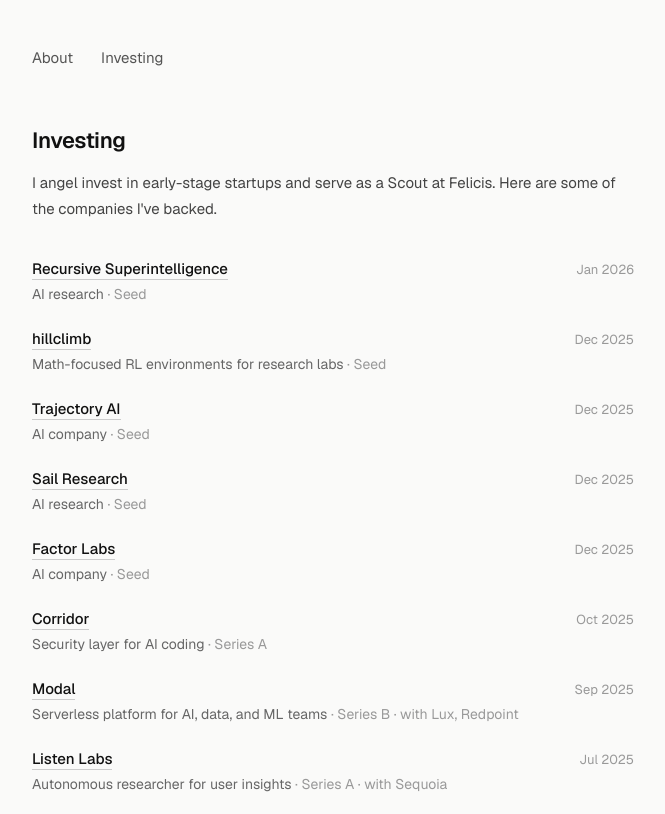
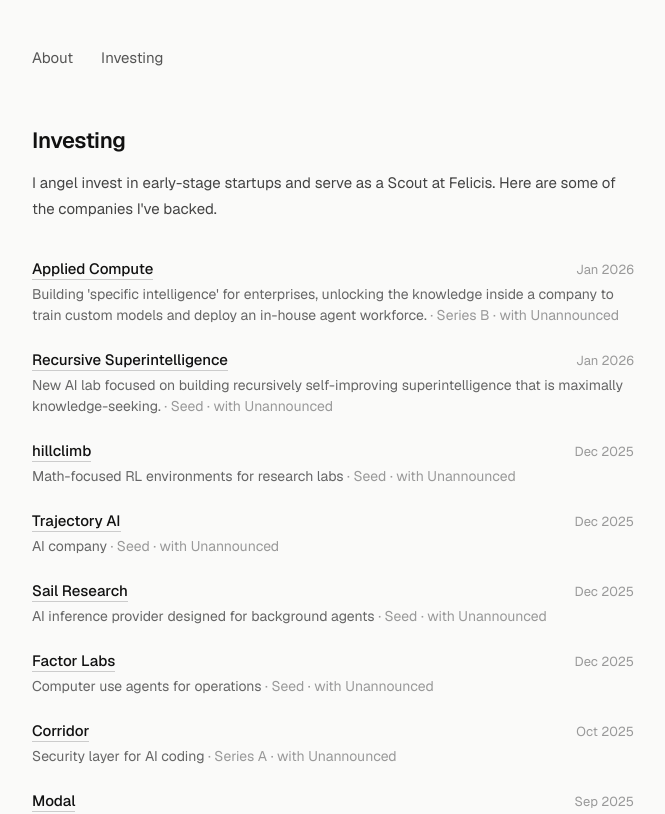
Before and after one commit to levensti/personal-site, a Next.js app: page /investing in a window 1280 px wide. Shown: the top 814 px of the page, without its empty margins (307-972 px from the left). Built offline with nearby package versions, Linux system fonts and the light colour scheme.

Commit message:
Fix websites

```diff
--- a/app/investing/page.tsx
+++ b/app/investing/page.tsx
@@ -2,38 +2,51 @@
 
 const investments = [
   {
+    company: "Applied Compute",
+    url: "https://appliedcompute.com",
+    description: "Building 'specific intelligence' for enterprises, unlocking the knowledge inside a company to train custom models and deploy an in-house agent workforce.",
+    stage: "Series B",
+    coInvestors: "Unannounced",
+    date: "Jan 2026",
+  },
+  {
     company: "Recursive Superintelligence",
-    url: "https://www.recursivesuperintelligence.ai",
-    description: "AI research",
+    url: "https://www.recursive.com",
+    description: "New AI lab focused on building recursively self-improving superintelligence that is maximally knowledge-seeking.",
     stage: "Seed",
+    coInvestors: "Unannounced",
     date: "Jan 2026",
   },
   {
     company: "hillclimb",
-    url: "https://hillclimb.ai",
+    url: "https://hillclimb.com",
     description: "Math-focused RL environments for research labs",
     stage: "Seed",
+    coInvestors: "Unannounced",
     date: "Dec 2025",
   },
   {
     company: "Trajectory AI",
-    url: "https://trajectoryai.com",
+    url: "https://trajectory.ai",
     description: "AI company",
     stage: "Seed",
+    coInvestors: "Unannounced",
     date: "Dec 2025",
   },
   {
     company: "Sail Research",
-    url: "https://sail.dev",
-    description: "AI research",
+    url: "https://www.sailresearch.com/",
+    description: "AI inference provider designed for background agents",
     stage: "Seed",
+    coInvestors: "Unannounced",
     date: "Dec 2025",
   },
   {
     company: "Factor Labs",
-    url: "https://factorlabs.ai",
-    description: "AI company",
+    url: "https://factor-labs.com",
+    description: "Computer use agents for operations",
     stage: "Seed",
+    coInvestors: "Unannounced",
     date: "Dec 2025",
   },
   {
@@ -41,6 +54,7 @@
     url: "https://corridor.dev",
     description: "Security layer for AI coding",
     stage: "Series A",
+    coInvestors: "Unannounced",
     date: "Oct 2025",
   },
   {
@@ -64,6 +78,7 @@
     url: "https://youlearn.ai",
     description: "Personalized AI tutor for every student",
     stage: "Seed",
+    coInvestors: "Unannounced",
     date: "Jun 2025",
   },
   {
@@ -71,6 +86,7 @@
     url: "https://supermemory.ai",
     description: "Universal memory API for the AI era",
     stage: "Pre-Seed",
+    coInvestors: "Susa Ventures",
     date: "Jun 2025",
   },
   {
@@ -78,6 +94,7 @@
     url: "https://sherpalabs.ai",
     description: "Agentic data team for ETL, modeling, and discovery",
     stage: "Seed",
+    coInvestors: "Unannounced",
     date: "Mar 2025",
   },
   {
@@ -93,6 +110,7 @@
     url: "https://mastra.ai",
     description: "Framework for AI features with JS/TS",
     stage: "Pre-Seed",
+    coInvestors: "Unannounced",
     date: "Dec 2024",
   },
   {
@@ -100,6 +118,7 @@
     url: "https://vendora.com",
     description: "All-in-one grocery business management software",
     stage: "Pre-Seed",
+    coInvestors: "Unannounced",
     date: "Oct 2023",
   },
   {
```
